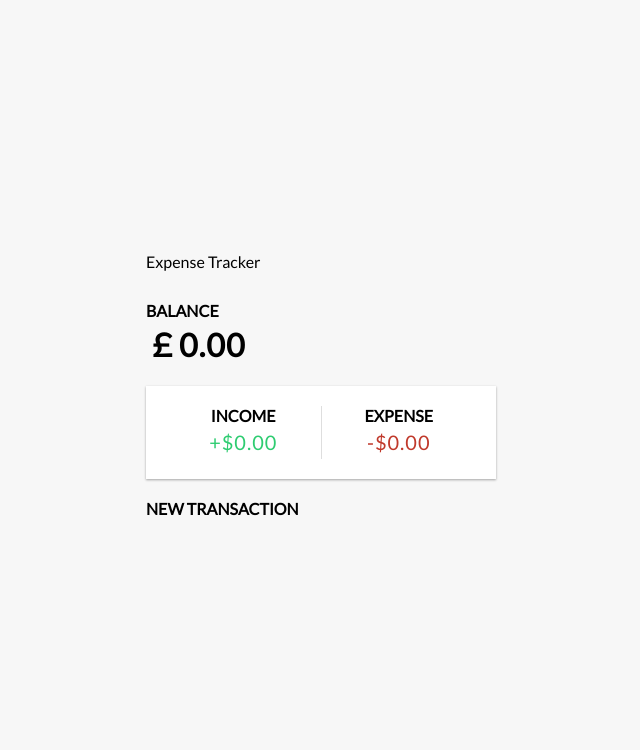
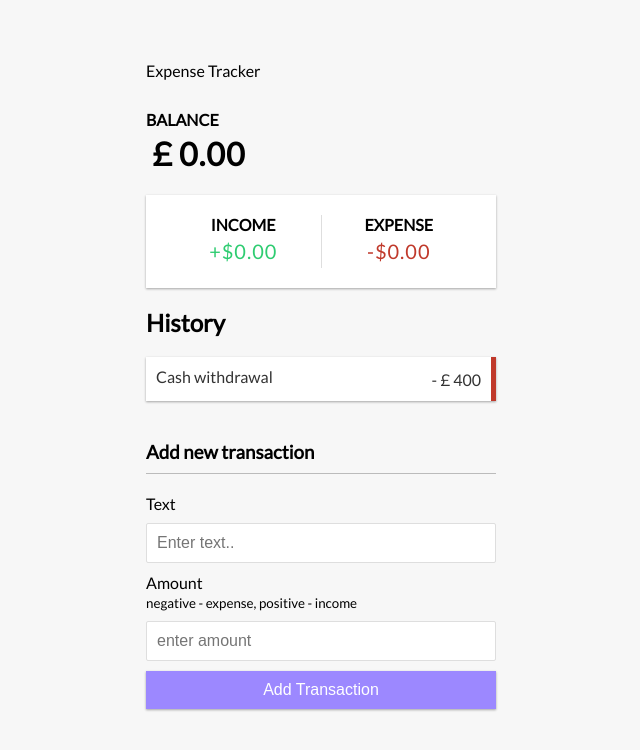
Before and after one commit to KamikazeWild/MoneyManage, a React (Create React App) app: page / in a window 1280 px wide. Shown: the top 750 px of the page, without its empty margins (319-959 px from the left). Built offline with nearby package versions, Linux system fonts and the light colour scheme.

Commit message:
Added NewTransaction and History components

```diff
--- a/src/App.js
+++ b/src/App.js
@@ -3,6 +3,7 @@
 import Balance from "./Components/Balance";
 import NewTransaction from "./Components/NewTransaction";
 import IncomeExpense from "./Components/IncomeExpense";
+import TransactionsList from "./Components/TransactionsList";
 
 function App() {
 	return (
@@ -16,6 +17,9 @@
 					<IncomeExpense />
 				</div>
 				<div>
+					<TransactionsList />
+				</div>
+				<div>
 					<NewTransaction />
 				</div>
 			</div>
--- a/src/Components/NewTransaction.js
+++ b/src/Components/NewTransaction.js
@@ -1,7 +1,22 @@
 const NewTransaction = () => {
 	return (
 		<div>
-			<h4>New Transaction</h4>
+			<h3>Add new transaction</h3>
+			<form>
+				<div className="form-control">
+					<label htmlFor="text">Text</label>
+					<input type="text" placeholder="Enter text.."></input>
+				</div>
+				<div className="form-control">
+					{" "}
+					<label htmlFor="amount">
+						Amount <br />
+						<small>negative - expense, positive - income</small>
+					</label>
+					<input type="number" placeholder="enter amount"></input>
+				</div>
+				<button className="btn">Add Transaction</button>
+			</form>
 		</div>
 	);
 };
--- a/src/Components/TransactionsList.js
+++ b/src/Components/TransactionsList.js
@@ -0,0 +1,15 @@
+const TransactionsList = () => {
+	return (
+		<div>
+			<h2>History</h2>
+			<ul className="list">
+				<li className="minus">
+					Cash withdrawal <span>-￡400</span>
+					<button className="delete-btn">x</button>
+				</li>
+			</ul>
+		</div>
+	);
+};
+
+export default TransactionsList;
```
